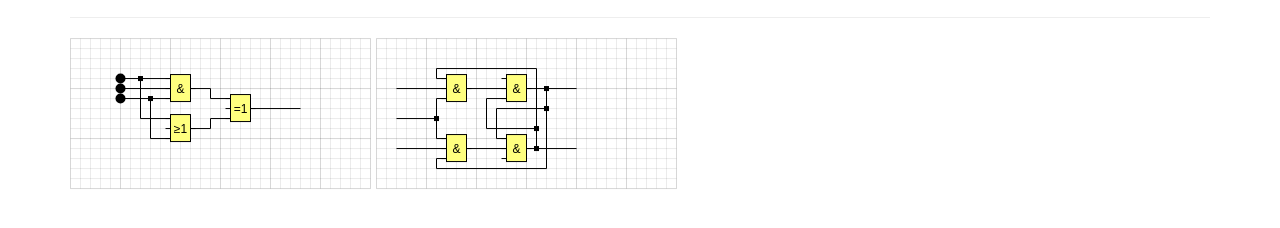
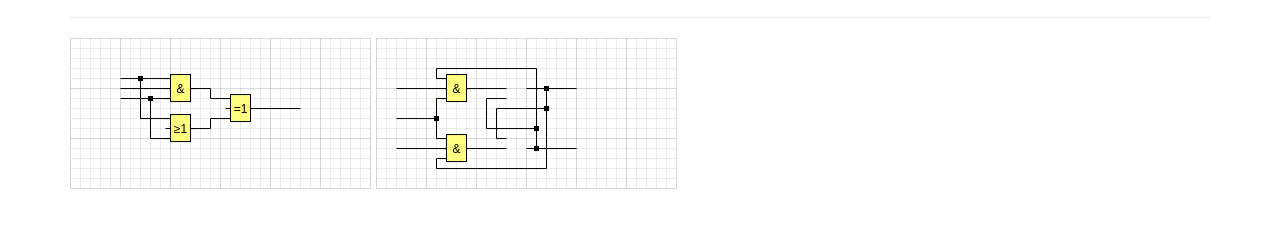
Before and after one commit to LogikSim/LogikSim, a website: page src/index.html in a window 1280 px wide. Shown: the part 392-620 px from the top of the page. Drawn offline with Linux system fonts and the light colour scheme.

Commit message:
triggers are now transparent

```diff
--- a/src/scripts/render.js
+++ b/src/scripts/render.js
@@ -33,7 +33,7 @@ function t(x, y) {
 }
 
 
-new LogikSim.Frontend.Scene("halfadder", {
+var halfadder_sim = new LogikSim.Frontend.Scene("halfadder", {
     scene_width: 30, // scene width in scene coordinates
     scene_height: 15, // scene height in scene coordinates
     scale: 10, // number of pixels for one scene coordinate
@@ -50,7 +50,7 @@ new LogikSim.Frontend.Scene("halfadder", {
     ]
 });
 
-
+/*
 new LogikSim.Frontend.Scene("flipflop", {
     scene_width: 30, // scene width in scene coordinates
     scene_height: 15, // scene height in scene coordinates
@@ -62,10 +62,28 @@ new LogikSim.Frontend.Scene("flipflop", {
         { type: "AND", id: 4, x: 13, y: 10 },
         { type: "Interconnect", tree: [o(9, 5, 1, 1), i(13, 5, 2, 2)] }, // connect stage 1 to stage 2
         { type: "Interconnect", tree: [o(9, 11, 3, 1), i(13, 11, 4, 2)] }, // connect stage 1 to stage 2
-        { type: "Interconnect", tree: [p(2, 8), p(6, 8), [p(6, 6), i(7, 6, 1, 3)], [p(6, 10), i(7, 10, 3, 1)]] }, // Clock input
-        { type: "Interconnect", tree: [p(2, 5), i(7, 5, 1, 2)] }, // J input
-        { type: "Interconnect", tree: [p(2, 11), i(7, 11, 3, 2)] }, // K input
+        { type: "Interconnect", tree: [t(2, 8), p(6, 8), [p(6, 6), i(7, 6, 1, 3)], [p(6, 10), i(7, 10, 3, 1)]] }, // Clock input
+        { type: "Interconnect", tree: [t(2, 5), i(7, 5, 1, 2)] }, // J input
+        { type: "Interconnect", tree: [t(2, 11), i(7, 11, 3, 2)] }, // K input
         { type: "Interconnect", tree: [o(15, 5, 2, 1), p(17, 5), [p(17, 7), [p(12, 7), p(12, 10), i(13, 10, 4, 1)], [p(17, 13), p(6, 13), p(6, 12), i(7, 12, 3, 3)]], [p(20, 5)]] }, // Q output
         { type: "Interconnect", tree: [o(15, 11, 4, 1), p(16, 11), [p(16, 9), [p(11, 9), p(11, 6), i(13, 6, 2, 3)], [p(16, 3), p(6, 3), p(6, 4), i(7, 4, 1, 1)]], [p(20, 11)]] }, // !Q output
     ]
 });
+*/
+
+var fulladder_sim = new LogikSim.Frontend.Scene("flipflop", {
+    scene_width: 30, // scene width in scene coordinates
+    scene_height: 15, // scene height in scene coordinates
+    scale: 10, // number of pixels for one scene coordinate
+    items: [
+        { type: "AND", id: 1, x: 7, y: 4 },
+        { type: "AND", id: 2, x: 7, y: 10 },
+        { type: "Interconnect", tree: [o(9, 5, 1, 1), i(13, 5, 2, 2)] }, // connect stage 1 to stage 2
+        { type: "Interconnect", tree: [o(9, 11, 3, 1), i(13, 11, 4, 2)] }, // connect stage 1 to stage 2
+        { type: "Interconnect", tree: [t(2, 8), p(6, 8), [p(6, 6), i(7, 6, 1, 3)], [p(6, 10), i(7, 10, 3, 1)]] }, // Clock input
+        { type: "Interconnect", tree: [t(2, 5), i(7, 5, 1, 2)] }, // J input
+        { type: "Interconnect", tree: [t(2, 11), i(7, 11, 3, 2)] }, // K input
+        { type: "Interconnect", tree: [o(15, 5, 2, 1), p(17, 5), [p(17, 7), [p(12, 7), p(12, 10), i(13, 10, 4, 1)], [p(17, 13), p(6, 13), p(6, 12), i(7, 12, 3, 3)]], [p(20, 5)]] }, // Q output
+        { type: "Interconnect", tree: [o(15, 11, 4, 1), p(16, 11), [p(16, 9), [p(11, 9), p(11, 6), i(13, 6, 2, 3)], [p(16, 3), p(6, 3), p(6, 4), i(7, 4, 1, 1)]], [p(20, 11)]] }, // !Q output
+    ]
+});
--- a/src/styles/styles.css
+++ b/src/styles/styles.css
@@ -61,6 +61,10 @@
     fill: red;
 }
 
+.scene circle.interconnect.trigger {
+    opacity: 0;
+}
+
 /*body {
     margin: 0;
     transform: translate(0.5px, 0.5px);
```
